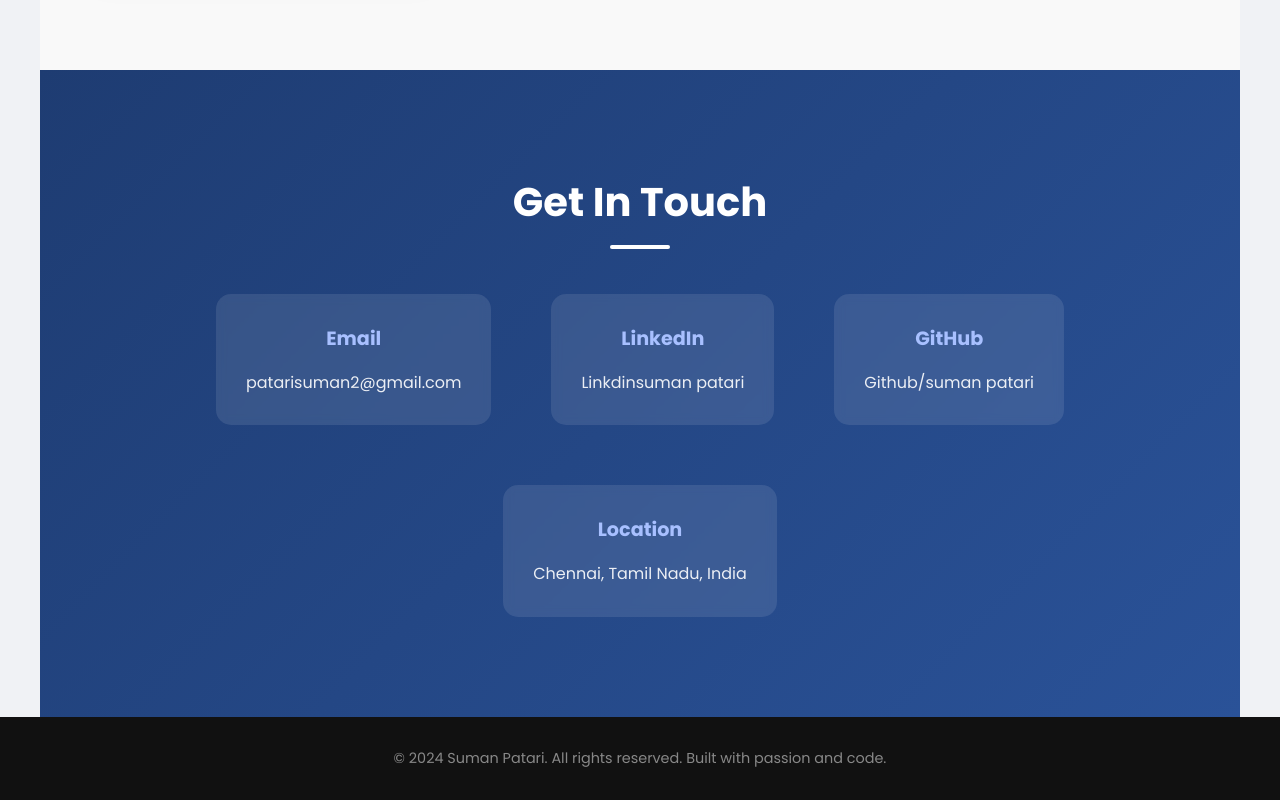
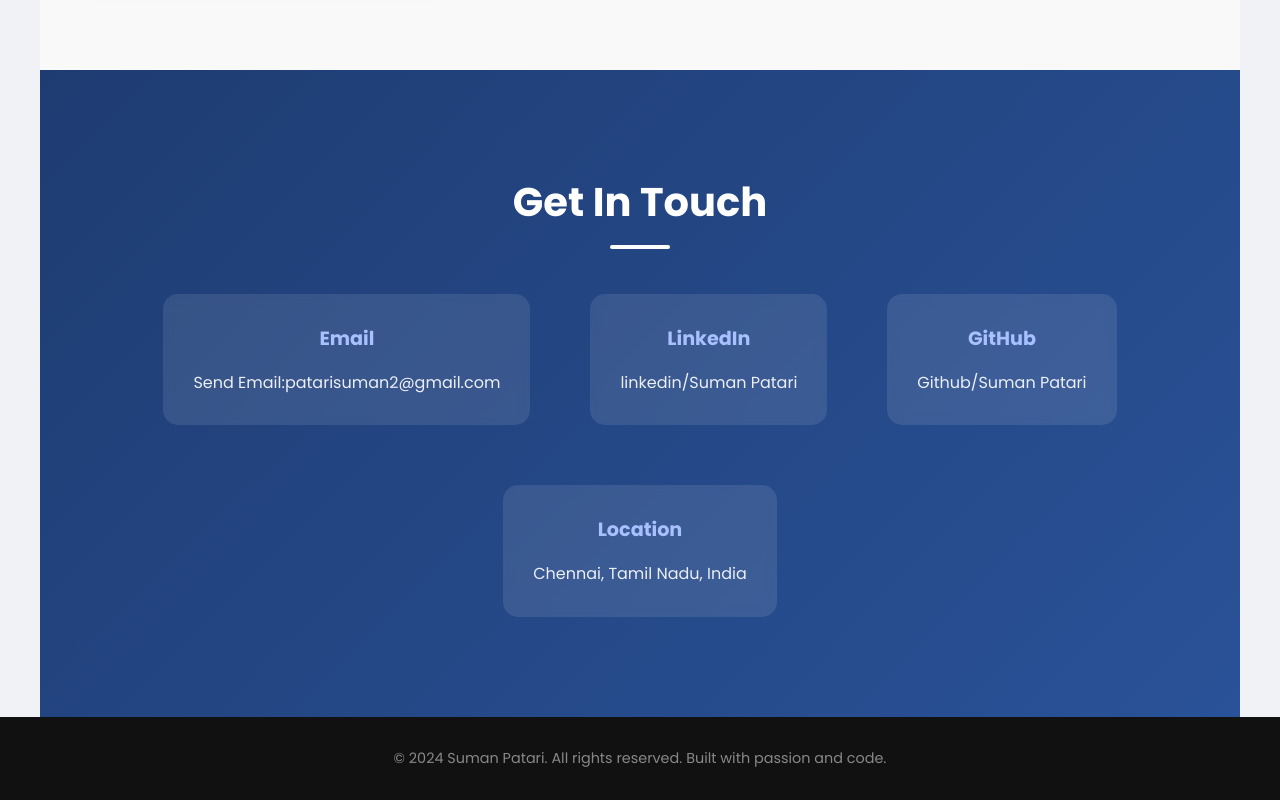
Before and after one commit to suman05-cloud/suman-patari-portfolio, a plain HTML site: page index.html in a window 1280 px wide. Shown: the part 4942-5742 px from the top of the page. Drawn offline with Linux system fonts and the light colour scheme.

Commit message:
contact changes3

```diff
--- a/index.html
+++ b/index.html
@@ -887,15 +887,15 @@
         <div class="contact-info">
             <div class="contact-item">
                 <h3>Email</h3>
-                <a href="mailto:patarisuman2@gmail.com">patarisuman2@gmail.com</a>
+                <a href="mailto:patarisuman2@gmail.com">Send Email:patarisuman2@gmail.com</a>
             </div>
             <div class="contact-item">
                 <h3>LinkedIn</h3>
-                <a href="https://www.linkedin.com/in/suman-patari-9015a9319/" target="_blank">Linkdinsuman patari</a>
+                <a href="https://www.linkedin.com/in/suman-patari-9015a9319/" target="_blank">linkedin/Suman Patari</a>
             </div>
             <div class="contact-item">
                 <h3>GitHub</h3>
-                <a href="https://github.com/suman05-cloud/" target="_blank">Github/suman patari</a>
+                <a href="https://github.com/suman05-cloud/" target="_blank">Github/Suman Patari</a>
             </div>
             <div class="contact-item">
                 <h3>Location</h3>
```
